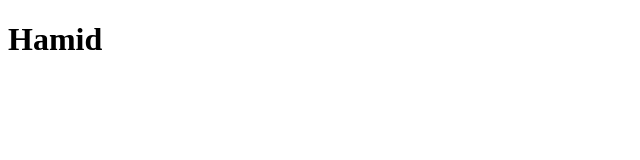
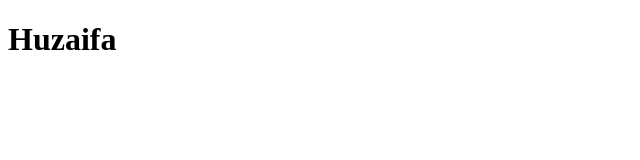
Before and after one commit to hamidhassan74/mysite, a plain HTML site: page index.html in a window 1280 px wide. Shown: the full height of the page, 0-640 px from the left. Drawn offline with Linux system fonts and the light colour scheme.

Commit message:
changed name

```diff
--- a/index.html
+++ b/index.html
@@ -7,6 +7,6 @@
     <title>Document</title>
 </head>
 <body>
-    <h1>Hamid</h1>
+    <h1>Huzaifa</h1>
 </body>
 </html>
```
